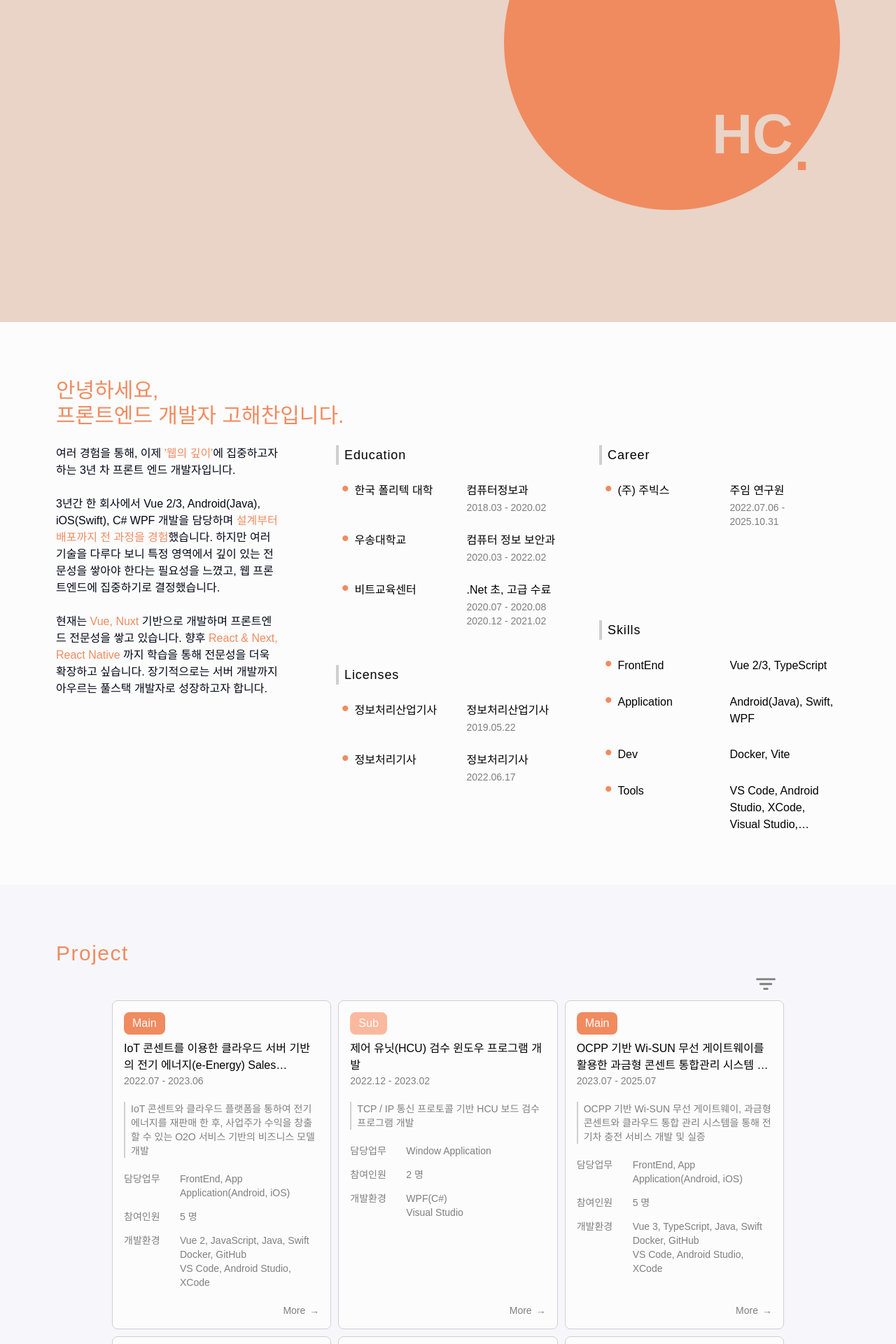
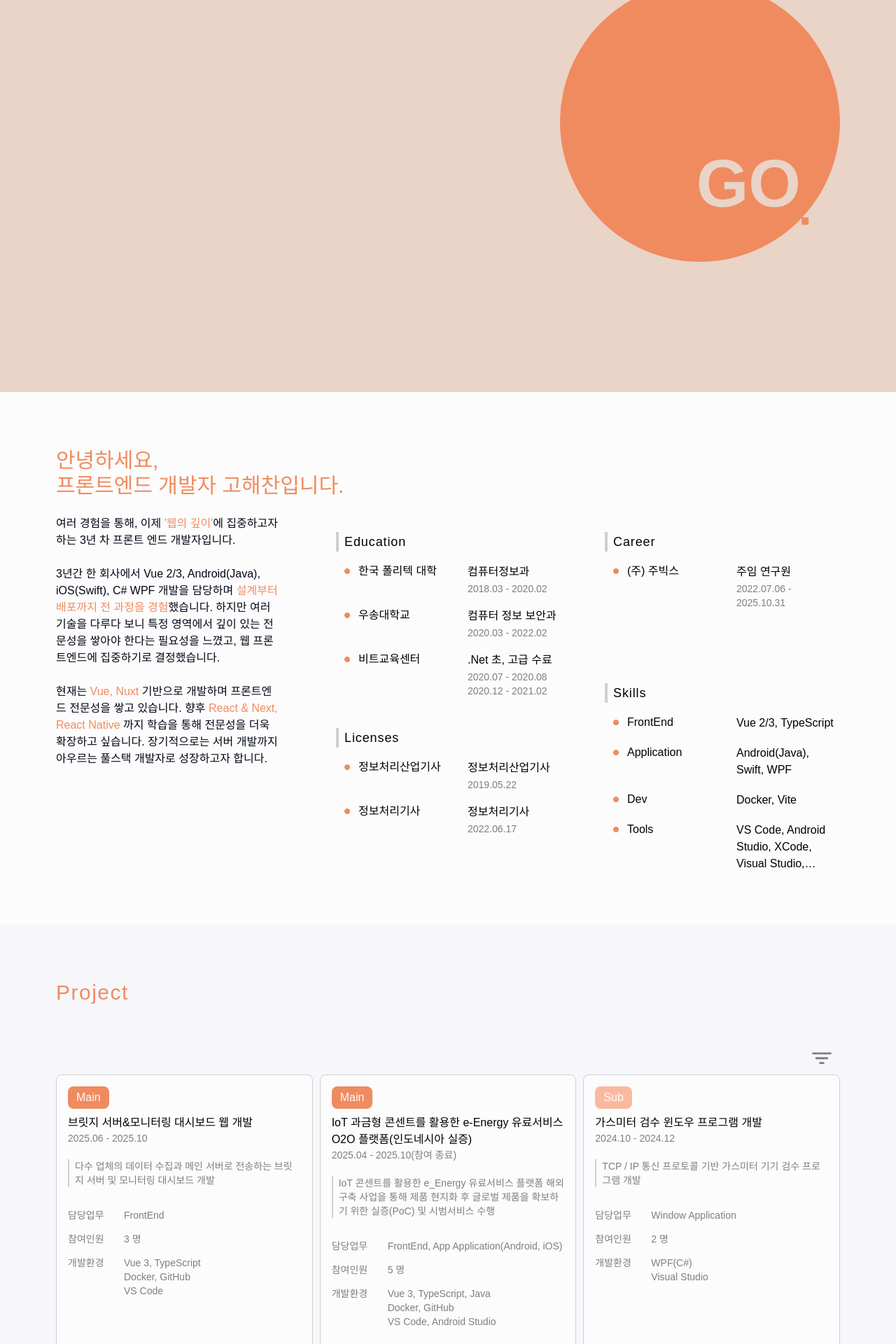
Before and after one commit to ggochan/hc_portfolio, a Vue app: page /home in a window 1280 px wide. Shown: the part 340-2260 px from the top of the page at 70% size. Built offline with nearby package versions, Linux system fonts and the light colour scheme; a web font is replaced by a local one.

Commit message:
1920->1440 피그마 디자인으로 변경

```diff
--- a/src/App.vue
+++ b/src/App.vue
@@ -1,7 +1,7 @@
 <script setup lang="ts"></script>
 
 <template>
-  <div>
+  <div id="wrap" class="mx-auto max-w-360">
     <router-view />
   </div>
 </template>
--- a/src/components/home/AboutSection.vue
+++ b/src/components/home/AboutSection.vue
@@ -23,13 +23,13 @@ const { formatPeriod } = useDayjs()
       </div>
       <!-- 카테고리 -->
       <div
-        class="pt-6 md:grid md:grid-cols-2 md:grid-rows-2 md:gap-x-8 lg:col-span-2 lg:pt-6 xl:pt-0"
+        class="pt-6 md:grid md:grid-cols-2 md:grid-rows-2 md:gap-x-8 lg:col-span-2 lg:gap-x-12 lg:pt-6"
       >
         <!-- 카테고리 Title -->
         <div
           v-for="(categoryItem, cidx) in CategoryData"
           :key="cidx"
-          class="flex flex-col items-start overflow-hidden pb-2 last:pb-0 md:pb-0 md:last:-translate-y-16"
+          class="flex min-h-25 max-w-87.5 flex-col items-start overflow-hidden pb-2 last:pb-0 md:pb-0 md:last:-translate-y-16"
         >
           <span
             class="border-custom-border-default sm:text-md min-w-20 border-l-4 ps-2 text-sm font-normal tracking-wider text-balance md:min-w-23 lg:min-w-27 lg:text-lg xl:min-w-30"
@@ -44,13 +44,21 @@ const { formatPeriod } = useDayjs()
               :key="iIdx"
               class="flex w-full items-baseline p-2"
             >
-              <span class="text-primary text-2xl md:text-3xl">•</span>
-              <span
-                class="ms-2 min-w-40 -translate-y-0.5 text-sm md:min-w-35 md:text-sm lg:min-w-40 lg:text-base"
+              <div
+                class="flex min-w-40 flex-row items-center text-sm md:min-w-35 lg:min-w-45 lg:text-base"
               >
-                {{ inforItem.name }}
-              </span>
-              <div class="flex flex-col md:ms-0">
+                <picture class="min-w-4">
+                  <source
+                    media="(min-width: 768px)"
+                    srcset="/icon/bullet_state_none.png"
+                  />
+                  <img src="/icon/bullet_state_none_sm.png" alt="" />
+                </picture>
+                <span class="ms-2">
+                  {{ inforItem.name }}
+                </span>
+              </div>
+              <div class="flex flex-col items-start">
                 <span
                   class="line-clamp-3 -translate-y-0.5 text-xs md:text-sm lg:text-base"
                 >
--- a/src/components/home/HeroSection.vue
+++ b/src/components/home/HeroSection.vue
@@ -1,6 +1,6 @@
 <script setup lang="ts"></script>
 <template>
-  <section class="bg-surface-point relative min-h-70 md:min-h-screen">
+  <section class="bg-surface-point relative min-h-80 md:min-h-125 lg:min-h-225">
     <!-- 왼쪽 상단 텍스트 -->
     <div
       class="absolute top-8 left-8 z-10 md:top-12 md:left-14 lg:top-16 lg:left-20"
@@ -14,30 +14,30 @@
     </div>
     <!-- GO 원 + . 컨테이너 -->
     <!-- prettier-ignore -->
-    <div class="absolute top-3/5 sm:top-1/2  left-auto -translate-y-1/2 right-10 sm:right-20 ">
+    <div class="absolute top-3/5 lg:top-4/7  left-auto -translate-y-1/2 right-10 md:right-14 lg:right-20 ">
       <!-- 원 + GO -->
       <div
         class="bg-primary flex aspect-square items-center justify-center rounded-full
         size-[30cqw]
-        md:size-[50vh]
-        lg:size-[60vh]"
+        md:size-[35cqw]
+        lg:size-[50vh]"
       >
         <span
           class="text-surface-point absolute  font-semibold
           text-[clamp(15px,8cqw,45px)] right-[13%] bottom-[10%]
-          md:text-[clamp(20px,10vh,96px)] md:right-[13%] md:bottom-[10%]
-          lg:text-[clamp(20px,10vh,96px)] lg:right-[14%] lg:bottom-[10%]"
+          md:text-[clamp(20px,10cqw,55px)] md:right-[14%] md:bottom-[12%]
+          lg:text-[clamp(30px,12cqw,96px)] lg:right-[14%] lg:bottom-[10%]"
         >
-          HC
+          GO
         </span>
       </div>
 
       <!-- . (원 바깥 오른쪽 하단) -->
       <span
         class="text-primary absolute font-bold
-          text-[clamp(15px,8cqw,60px)] right-[4%] bottom-[3%]
-          md:text-[clamp(20px,10vh,96px)] md:right-[6%] md:bottom-[5%]
-          lg:text-[clamp(20px,10vh,96px)] lg:right-[9%] lg:bottom-[5%]"
+          text-[clamp(15px,8cqw,60px)] right-[2%] bottom-[2%]
+          md:text-[clamp(20px,14cqw,70px)] md:right-[5%] md:bottom-[5%]
+          lg:text-[clamp(2qw,20cqw,80px)] lg:right-[10%] lg:bottom-[6%]"
       >
         .
       </span>
--- a/src/components/home/ProjectSection.vue
+++ b/src/components/home/ProjectSection.vue
@@ -38,12 +38,12 @@ const toggleFilter = () => {
 <template>
   <section class="bg-surface h-auto p-8 md:p-14 lg:p-20">
     <p
-      class="text-primary text-xl font-medium tracking-wider md:text-2xl lg:text-3xl"
+      class="text-primary text-xl font-medium tracking-wider md:text-2xl lg:min-h-21.5 lg:text-3xl"
     >
       Project
     </p>
 
-    <div class="px-0 pt-1 lg:px-10 lg:pt-2.5 xl:px-20">
+    <div class="px-0 pt-2.5 lg:pt-2.5">
       <div
         class="gird-cols-1 grid justify-center gap-2.5 sm:grid-cols-[repeat(auto-fit,minmax(300px,320px))] lg:grid-cols-[repeat(auto-fit,minmax(300px,330px))] xl:grid-cols-3"
       >
@@ -74,7 +74,7 @@ const toggleFilter = () => {
           </div>
         </div>
         <ProjectCard
-          v-for="(project, pIdx) in filteredProjects"
+          v-for="(project, pIdx) in [...filteredProjects].reverse()"
           :key="pIdx"
           :project="project"
         />
--- a/src/components/home/project/ProjectCard.vue
+++ b/src/components/home/project/ProjectCard.vue
@@ -14,7 +14,7 @@ const isModalOpen = ref(false)
 </script>
 <template>
   <div
-    class="border-custom-border-default hover:border-primary flex flex-col rounded-lg border bg-white p-3 transition-all duration-300 hover:-translate-x-0.5 hover:shadow-lg md:p-4"
+    class="border-custom-border-default hover:border-primary hover:shadow-card flex flex-col rounded-lg border bg-white p-3 transition-all duration-200 md:p-4"
   >
     <!--타입 레이블-->
     <ProjectTypeLabel :type="project.type" />
@@ -30,7 +30,7 @@ const isModalOpen = ref(false)
       {{ props.project.content }}
     </span>
     <div
-      class="text-gray flex flex-col gap-y-2.5 pb-5 text-xs md:text-sm lg:gap-y-3.5"
+      class="text-gray mt-2.5 flex flex-col gap-y-2.5 pb-5 text-xs md:text-sm lg:gap-y-3.5"
     >
       <div class="flex">
         <span class="min-w-20">담당업무</span>
--- a/src/components/layout/footer/Footer.vue
+++ b/src/components/layout/footer/Footer.vue
@@ -3,7 +3,7 @@ import { ContactData } from '@/data/contactData'
 </script>
 <template>
   <div
-    class="bg-secondary-light flex min-h-auto flex-col items-center p-8 md:p-14 lg:min-h-112.5 lg:p-20"
+    class="bg-secondary-light flex min-h-auto flex-col items-center p-8 md:p-14 lg:min-h-94.5 lg:p-20"
   >
     <p
       class="self-start text-xl font-medium tracking-wider text-white sm:text-2xl lg:text-3xl"
@@ -11,9 +11,10 @@ import { ContactData } from '@/data/contactData'
       Contact
     </p>
     <div
-      class="mt-10 flex flex-col gap-x-0 text-sm text-white md:flex-row md:gap-x-10 md:text-base lg:mt-15 lg:gap-x-15 lg:text-lg"
+      class="mt-10 flex w-full flex-col text-sm text-white md:flex-row md:text-base lg:mt-15 lg:text-lg"
     >
-      <div class="flex w-auto flex-col lg:w-120">
+      <div class="hidden lg:block lg:flex-1"></div>
+      <div class="flex flex-1 flex-col">
         <div class="flex p-2.5">
           <span class="min-w-25 font-light lg:min-w-32.5">
             {{ ContactData.email.title }}
@@ -39,7 +40,8 @@ import { ContactData } from '@/data/contactData'
           </a>
         </div>
       </div>
-      <div class="flex p-2.5">
+      <div class="flex flex-1">
+        <div class="flex justify-end p-2.5 lg:min-w-87.5">
           <span class="min-w-25 font-light lg:min-w-32.5">
             {{ ContactData.resume.title }}
           </span>
@@ -58,5 +60,6 @@ import { ContactData } from '@/data/contactData'
         </div>
       </div>
     </div>
+  </div>
 </template>
 <style lang="scss" scoped></style>
--- a/src/components/layout/nav/SideNav.vue
+++ b/src/components/layout/nav/SideNav.vue
@@ -64,7 +64,8 @@ onUnmounted(() => {
 </script>
 
 <template>
-  <nav class="fixed top-1/6 right-8 z-50 hidden -translate-y-1/2 lg:block">
+  <div class="absolute top-0 right-8 hidden h-full lg:block">
+    <nav class="sticky top-1/8 z-50 -translate-y-1/2">
       <ul class="flex flex-col gap-1">
         <li v-for="section in sections" :key="section.id" class="ms-auto">
           <button
@@ -93,4 +94,5 @@ onUnmounted(() => {
         </li>
       </ul>
     </nav>
+  </div>
 </template>
--- a/src/layouts/HomeLayout.vue
+++ b/src/layouts/HomeLayout.vue
@@ -3,14 +3,12 @@ import SideNav from '@/components/layout/nav/SideNav.vue'
 import Footer from '@/components/layout/footer/Footer.vue'
 </script>
 <template>
-  <div class="w-full">
-    <div class="mx-auto flex flex-col">
-      <main class="bg-surface-point flex-1">
-        <router-view />
-      </main>
-      <Footer id="contact" />
-      <SideNav />
-    </div>
+  <div class="relative flex flex-col" id="container">
+    <main class="bg-surface-point flex-1">
+      <router-view />
+    </main>
+    <Footer id="contact" />
+    <SideNav />
   </div>
 </template>
 <style lang="scss" scoped></style>
--- a/src/style.css
+++ b/src/style.css
@@ -136,4 +136,6 @@
   --color-point: #025730;
   --color-point-light: #107b4a;
   --color-point-dark: #084026;
+
+  --shadow-card: 0 0 4px rgba(0, 0, 0, 0.25);
 }
```
Also changed, not shown: public/icon/bullet_state_none.png (added), public/icon/bullet_state_none_sm.png (added). Lines whose indentation alone changed are shown as unchanged.
